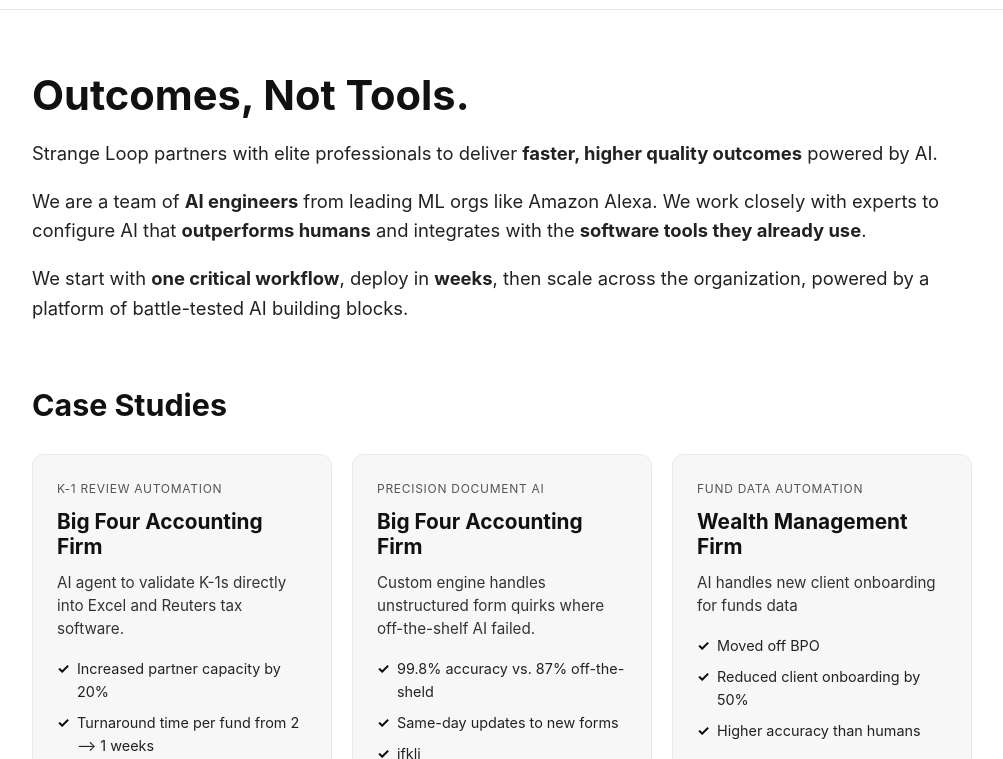
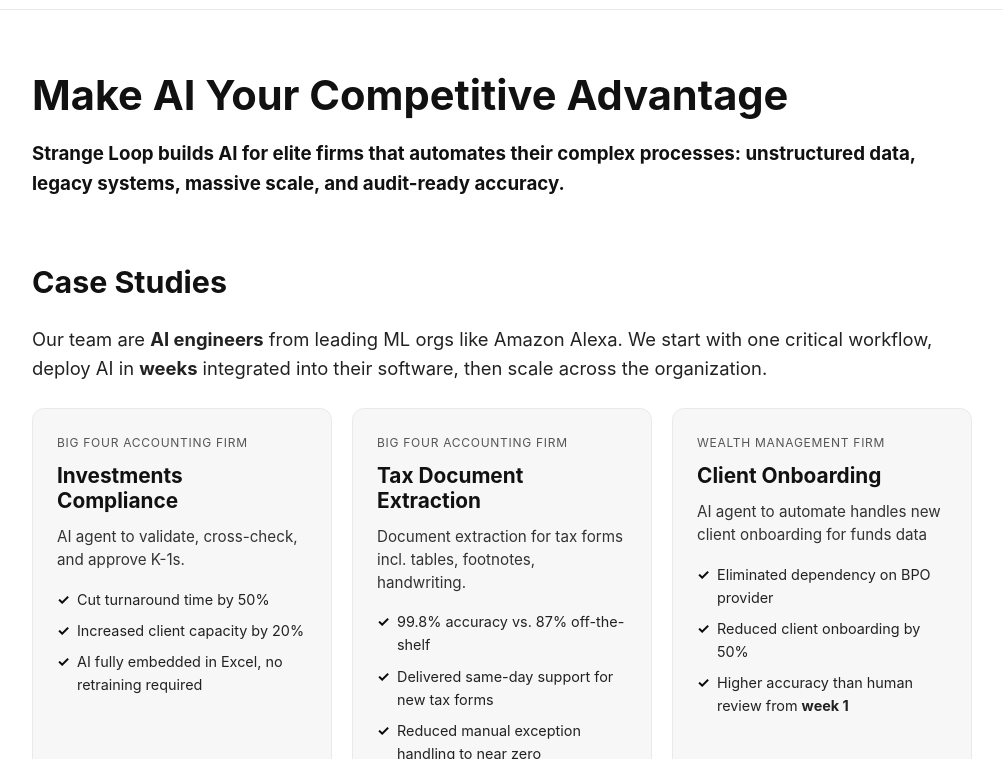
Before and after one commit to rickbhardwaj/strange-loop-homepage, a plain HTML site: page index.html in a window 1280 px wide. Shown: the part 41-800 px from the top of the page, without its empty margins (138-1141 px from the left). Drawn offline with Linux system fonts and the light colour scheme.

Commit message:
Make AI Your Strategic Advantage copy change

```diff
--- a/index.html
+++ b/index.html
@@ -490,55 +490,52 @@
     </nav>
 
     <header class="hero" id="top">
-        <h1>Outcomes, Not Tools.</h1>
-        <p class="lead">
-            Strange Loop partners with elite professionals to deliver <strong>faster, higher quality outcomes</strong> powered by AI.
-        </p>
-        <p class="lead">
-            We are a team of <strong>AI engineers</strong> from leading ML orgs like Amazon Alexa. We work closely with experts to configure AI that <strong>outperforms humans</strong> and integrates with the <strong>software tools they already use</strong>.
-        </p>
-        <p class="lead">
-            We start with <strong>one critical workflow</strong>, deploy in <strong>weeks</strong>, then scale across the organization, powered by a platform of battle-tested AI building blocks.
-        </p>
+        <h1>Make AI Your Competitive Advantage</h1>
+        <h3>
+            Strange Loop builds AI for elite firms that automates their complex processes: unstructured data, legacy systems, massive scale, and audit-ready accuracy.
+        </h3>
     </header>
 
     <main>
         <section style="margin-top: 0px;">
             <h2>Case Studies</h2>
+            <p class="lead">
+                Our team are <strong>AI engineers</strong> from leading ML orgs like Amazon Alexa. We start with one critical workflow, deploy AI in <strong>weeks</strong> integrated into their software, then scale across the organization.
+            </p>
             <div class="case-studies-grid">
                 <!-- CASE STUDY 1: Tax Processing -->
                 <div class="case-study-box">
-                    <div class="case-study-header">K-1 Review Automation</div>
-                    <h3>Big Four Accounting Firm</h3>
-                    <p>AI agent to validate K-1s directly into Excel and Reuters tax software.</p>
+                    <div class="case-study-header">Big Four Accounting Firm</div>
+                    <h3>Investments Compliance</h3>
+                    <p>AI agent to validate, cross-check, and approve K-1s.</p>
                     <ul class="case-results">
-                        <li>Increased partner capacity by 20%</li>
-                        <li>Turnaround time per fund from 2 --> 1 weeks</li>
+                        <li>Cut turnaround time by 50%</li>
+                        <li>Increased client capacity by 20%</li>
                         <li>AI fully embedded in Excel, no retraining required</li>
                     </ul>
                 </div>
 
                 <!-- CASE STUDY 2: Document Extraction -->
                 <div class="case-study-box">
-                    <div class="case-study-header">Precision Document AI</div>
-                    <h3>Big Four Accounting Firm</h3>
-                    <p>Custom engine handles unstructured form quirks where off-the-shelf AI failed.</p>
+                    <div class="case-study-header">Big Four Accounting Firm</div>
+                    <h3>Tax Document Extraction</h3>
+                    <p>Document extraction for tax forms incl. tables, footnotes, handwriting.</p>
                     <ul class="case-results">
-                        <li>99.8% accuracy vs. 87% off-the-sheld</li>
-                        <li>Same-day updates to new forms</li>
-                        <li>jfklj</li>
+                        <li>99.8% accuracy vs. 87% off-the-shelf</li>
+                        <li>Delivered same-day support for new tax forms</li>
+                        <li>Reduced manual exception handling to near zero</li>
                     </ul>
                 </div>
 
                 <!-- CASE STUDY 3: Compliance Workflows -->
                 <div class="case-study-box">
-                    <div class="case-study-header">Fund Data Automation</div>
-                    <h3>Wealth Management Firm</h3>
-                    <p>AI handles new client onboarding for funds data</p>
+                    <div class="case-study-header">Wealth Management Firm</div>
+                    <h3>Client Onboarding</h3>
+                    <p>AI agent to automate handles new client onboarding for funds data</p>
                     <ul class="case-results">
-                        <li>Moved off BPO</li>
+                        <li>Eliminated dependency on BPO provider</li>
                         <li>Reduced client onboarding by 50%</li>
-                        <li>Higher accuracy than humans</li>
+                        <li>Higher accuracy than human review from <strong>week 1 </strong></li>
                     </ul>
                 </div>
             </div>
@@ -547,7 +544,7 @@
         <section>
             <h2>Secure AI Infrastructure for Trusted Workflows</h2>
             <p class="lead">
-                Our platform makes AI deployments scalable, repeatable, and precise—not one-off experiments. At its core are AI Modules that understand and reason over professional data and workflows, from PDFs and Excel sheets to Alteryx models and ERP systems.
+                Our platform makes AI deployments scalable, repeatable, and precise—not one-off experiments. At its core are AI Modules that understand and reason over financial data, from PDFs and Excel sheets to Alteryx models and ERP systems.
             </p>
             <p class="lead">
                 We work directly with your team to tune every workflow for the last mile of accuracy—so results aren’t just automated, they’re trusted.
```
